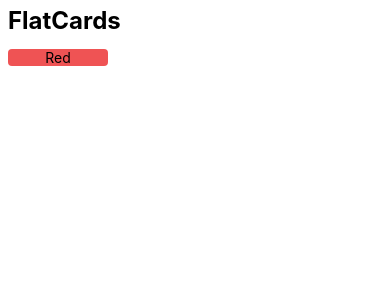
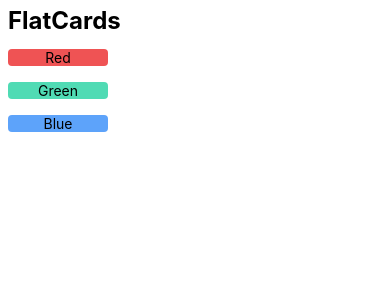
Before and after one commit to aadarshraj02/Multi-Components-React-native, a React Native app: screen / in a window 390 px wide. Shown: the top 300 px of the page. Built offline with nearby package versions, Linux system fonts and the light colour scheme.

Commit message:
added and styled three cards

```diff
--- a/components/FlatCards.tsx
+++ b/components/FlatCards.tsx
@@ -7,7 +7,13 @@ export default function FlatCards(): JSX.Element {
       <Text style={styles.headingText}>FlatCards</Text>
       <View style={styles.container}>
         <View style={[styles.card, styles.cardOne]}>
-          <Text>Red</Text>
+          <Text style={styles.cardText}>Red</Text>
+        </View>
+        <View style={[styles.card, styles.cardTwo]}>
+          <Text style={styles.cardText}>Green</Text>
+        </View>
+        <View style={[styles.card, styles.cardThree]}>
+          <Text style={styles.cardText}>Blue</Text>
         </View>
       </View>
     </View>
@@ -34,4 +40,13 @@ const styles = StyleSheet.create({
   cardOne: {
     backgroundColor: '#ef5354',
   },
+  cardTwo: {
+    backgroundColor: '#50dbb4',
+  },
+  cardThree: {
+    backgroundColor: '#5da3fa',
+  },
+  cardText: {
+    color: '#000',
+  },
 });
```
